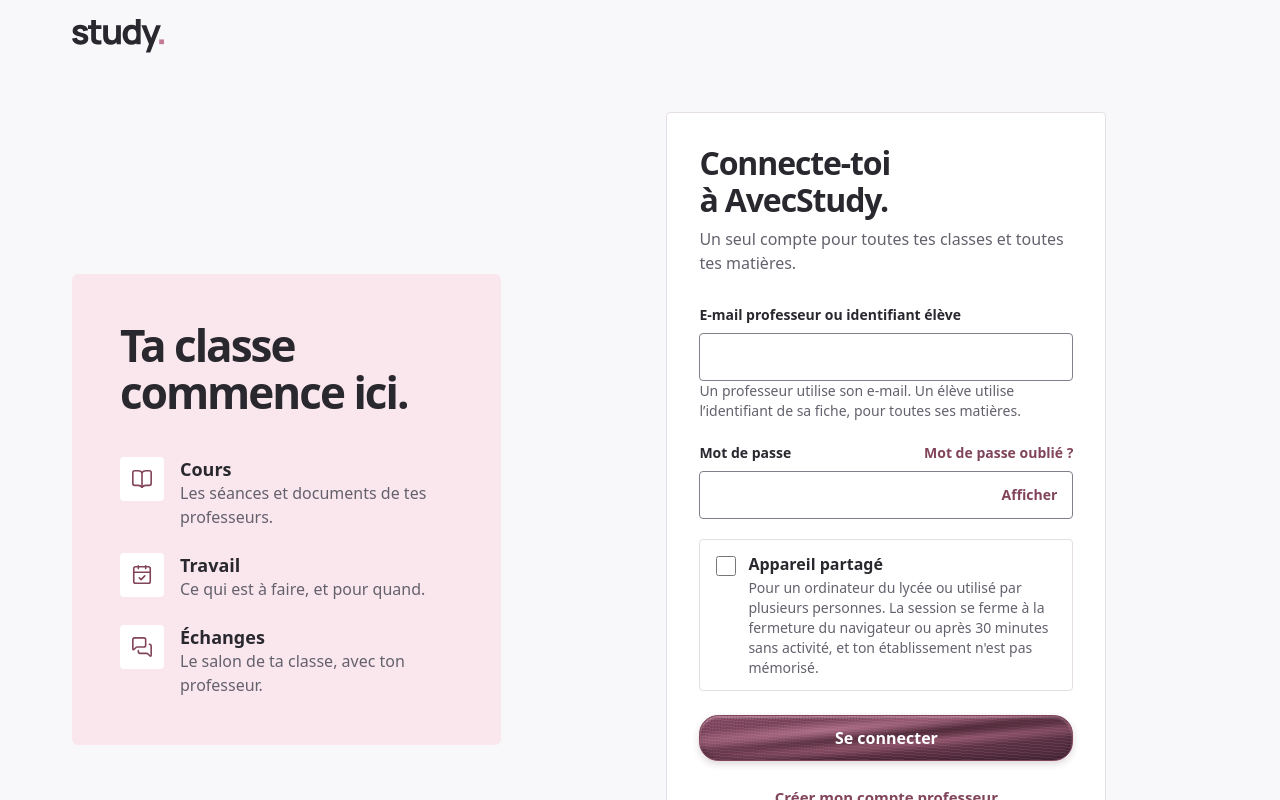
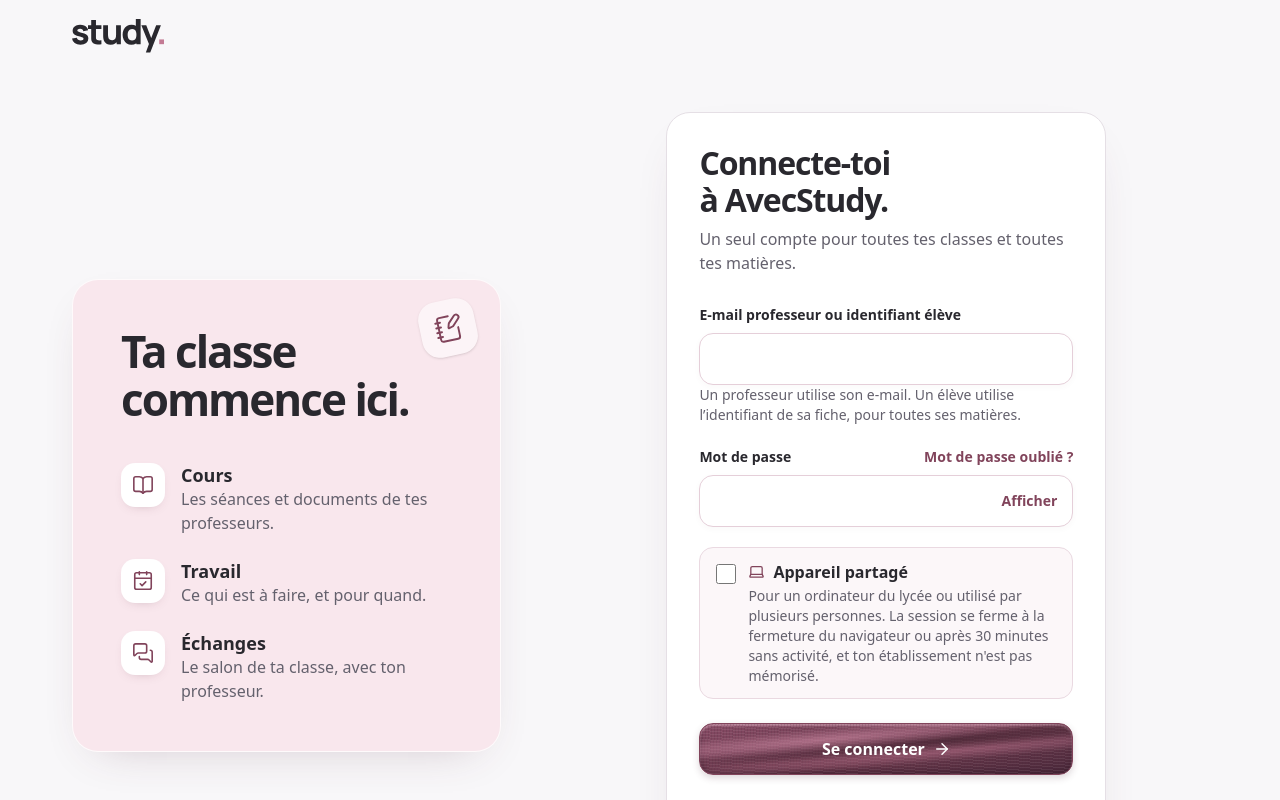
Before and after one commit to rynrzd/STUDY, a Next.js app: page /connexion in a window 1280 px wide. Shown: the top 800 px of the page. Built offline with nearby package versions, Linux system fonts and the light colour scheme; no server answers.

Commit message:
style(connexion): arrondir et adoucir la connexion scolaire (#47)

```diff
--- a/src/app/connexion/page.tsx
+++ b/src/app/connexion/page.tsx
@@ -50,7 +50,7 @@ export default async function PageConnexion({
     }
     if (utilisable) {
       return (
-        <CadreConnexion titre="Changer de compte" sousTitre="Une session est déjà ouverte dans ce navigateur.">
+        <CadreConnexion ambianceScolaire titre="Changer de compte" sousTitre="Une session est déjà ouverte dans ce navigateur.">
           <div className="rounded-[4px] border border-[color:var(--color-bordure)] p-4">
             <p className="m-0 text-[0.875rem] text-[color:var(--color-encre-faible)]">Session ouverte</p>
             <p className="m-0 mt-0.5 font-semibold">
@@ -78,7 +78,7 @@ export default async function PageConnexion({
 
   if (!historique) {
     return (
-      <CadreConnexion titre="Connecte-toi à AvecStudy." sousTitre="Un seul compte pour toutes tes classes et toutes tes matières.">
+      <CadreConnexion ambianceScolaire titre="Connecte-toi à AvecStudy." sousTitre="Un seul compte pour toutes tes classes et toutes tes matières.">
         {fin ? <NettoyageApresDeconnexion /> : null}
         <Messages motif={p.motif} fin={p.fin} invitation={p.invitation} confirmation={p.confirmation} recuperation={p.recuperation} sessionInutilisable={personne !== null} />
         <FormulaireConnexion mobileDesign direct suite={suite} />
@@ -93,6 +93,7 @@ export default async function PageConnexion({
 
   return (
     <CadreConnexion
+      ambianceScolaire
       etapeMobile={contexte ? 2 : 1}
       titre={contexte ? "Connecte-toi à Study." : "Quel est ton établissement ?"}
       sousTitre={contexte ? undefined : "Étape 1 sur 2 — ton identifiant n'existe que dans ton établissement."}
--- a/src/components/site/FormulaireConnexion.tsx
+++ b/src/components/site/FormulaireConnexion.tsx
@@ -3,7 +3,7 @@
 import tissu from "@/components/site/bouton-tissu.module.css";
 import Link from "next/link";
 import m from "@/components/study/connexion/connexion-mobile.module.css";
-import { Loader2 } from "lucide-react";
+import { ArrowRight, Laptop, Loader2 } from "lucide-react";
 import { useActionState, useEffect, useRef, useState } from "react";
 import { useFormStatus } from "react-dom";
 import { seConnecter } from "@/app/connexion/actions";
@@ -212,10 +212,10 @@ export function FormulaireConnexion({ suite = null, code = null, mobileDesign =
           ) : null}
         </div>
 
-        <label className="flex min-h-[48px] cursor-pointer items-start gap-3 rounded-[4px] border border-[color:var(--color-bordure)] px-4 py-3">
+        <label data-connexion-partage className="flex min-h-[48px] cursor-pointer items-start gap-3 rounded-[4px] border border-[color:var(--color-bordure)] px-4 py-3">
           <input type="checkbox" name="postePartage" value="oui" className="mt-1 size-5 shrink-0 accent-[color:var(--color-accent)]" aria-describedby="aide-poste-partage" />
           <span>
-            <span className="block font-semibold"><span className={mobileDesign ? m.desktop : undefined}>Appareil partagé</span>{mobileDesign ? <span className={m.mobile}>J’utilise un appareil partagé</span> : null}</span>
+            <span className="flex items-center gap-2 font-semibold"><Laptop size={17} strokeWidth={1.8} className="shrink-0 text-[color:var(--color-accent)]" aria-hidden="true" /><span><span className={mobileDesign ? m.desktop : undefined}>Appareil partagé</span>{mobileDesign ? <span className={m.mobile}>J’utilise un appareil partagé</span> : null}</span></span>
             <span id="aide-poste-partage" className="aide-champ m-0 mt-0.5">
               <span className={mobileDesign ? m.desktop : undefined}>Pour un ordinateur du lycée ou utilisé par plusieurs personnes. La session se ferme à la fermeture du navigateur
               ou après 30 minutes sans activité, et ton établissement n&apos;est pas mémorisé.</span>
@@ -233,7 +233,7 @@ export function FormulaireConnexion({ suite = null, code = null, mobileDesign =
 function BoutonConnexion() {
   const { pending } = useFormStatus();
   return (
-    <button type="submit" data-testid="connexion-valider" disabled={pending} aria-disabled={pending} className={`${tissu.tissu} mt-6 w-full`}>
+    <button type="submit" data-testid="connexion-valider" disabled={pending} aria-disabled={pending} className={`${tissu.tissu} group mt-6 w-full`}>
       {pending ? (
         <>
           {/* Indicateur simple, sans fausse progression. Le bouton reste désactivé : pas de double envoi. */}
@@ -241,7 +241,7 @@ function BoutonConnexion() {
           Connexion…
         </>
       ) : (
-        "Se connecter"
+        <><span>Se connecter</span><ArrowRight size={18} strokeWidth={2} aria-hidden="true" className="transition-transform duration-200 motion-safe:group-hover:translate-x-1 motion-reduce:transition-none" /></>
       )}
     </button>
   );
--- a/src/components/study/connexion/CadreConnexion.tsx
+++ b/src/components/study/connexion/CadreConnexion.tsx
@@ -1,6 +1,7 @@
 import Link from "next/link";
-import { BookOpen, CalendarCheck, MessagesSquare, School, ArrowLeft, Check, UserRound, Users, ChevronRight } from "lucide-react";
+import { BookOpen, CalendarCheck, MessagesSquare, School, ArrowLeft, Check, UserRound, Users, ChevronRight, NotebookPen } from "lucide-react";
 import m from "./connexion-mobile.module.css";
+import scolaire from "./connexion-scolaire.module.css";
 import { MotSymbole } from "@/components/site/MotSymbole";
 import { ConteneurEffets } from "@/components/study/ConteneurEffets";
 
@@ -20,9 +21,12 @@ export function CadreConnexion({
   children,
   etapeMobile,
   publicCible = "eleve",
+  ambianceScolaire = false,
 }: {
   etapeMobile?: 1 | 2;
   publicCible?: "eleve" | "professeur";
+  /** Uniquement pour /connexion : amélioration visuelle sans modifier les autres parcours. */
+  ambianceScolaire?: boolean;
   titre: string;
   sousTitre?: React.ReactNode;
   children: React.ReactNode;
@@ -41,7 +45,7 @@ export function CadreConnexion({
   ];
   return (
     <ConteneurEffets>
-      <div className={`sans-debordement min-h-dvh bg-[color:var(--color-fond)] ${etapeMobile ? m.root : ""}`} data-etape={etapeMobile}>
+      <div className={`sans-debordement min-h-dvh bg-[color:var(--color-fond)] ${etapeMobile ? m.root : ""} ${ambianceScolaire ? scolaire.scolaire : ""}`} data-etape={etapeMobile}>
         <header className="mx-auto flex h-16 w-full max-w-[1200px] items-center px-5 sm:px-8 lg:h-[72px]">
           <Link href="/" aria-label="AvecStudy, retour au site" className="inline-flex min-h-[44px] items-center text-[color:var(--color-encre)]">
             <MotSymbole titre="Study" className="block h-auto w-[80px] lg:w-[92px]" />
@@ -52,12 +56,13 @@ export function CadreConnexion({
           {etapeMobile ? <Link href="/" className={m.back}><ArrowLeft size={16} aria-hidden="true" /> Retour au site</Link> : null}
         </header>
         <div className="mx-auto grid w-full max-w-[1200px] gap-10 px-5 pb-[max(40px,env(safe-area-inset-bottom))] sm:px-8 lg:grid-cols-[2fr_3fr] lg:items-center lg:gap-16 lg:py-10">
-          <aside className="hidden rounded-[var(--radius-grand)] bg-[color:var(--color-rose-clair)] p-12 lg:block" aria-label="AvecStudy en bref">
-            <p className="m-0 text-[2.75rem] font-extrabold leading-[1.08] tracking-[-0.045em]">{professeur ? "Tes idées méritent une belle classe." : "Ta classe commence ici."}</p>
-            <ul className="m-0 mt-10 grid list-none gap-6 p-0">
+          <aside className={`relative hidden bg-[color:var(--color-rose-clair)] p-12 lg:block ${ambianceScolaire ? "overflow-hidden rounded-[26px] border border-white/80 shadow-[0_16px_45px_-26px_rgba(91,48,66,0.3)]" : "rounded-[var(--radius-grand)]"}`} aria-label="AvecStudy en bref">
+            {ambianceScolaire ? <span aria-hidden="true" className="absolute right-6 top-5 grid size-14 -rotate-12 place-items-center rounded-[18px] bg-white/55 text-[color:var(--color-accent)] shadow-sm"><NotebookPen size={29} strokeWidth={1.6} /></span> : null}
+            <p className={`relative m-0 text-[2.75rem] font-extrabold leading-[1.08] tracking-[-0.045em] ${ambianceScolaire ? "max-w-[290px]" : ""}`}>{professeur ? "Tes idées méritent une belle classe." : "Ta classe commence ici."}</p>
+            <ul className="relative m-0 mt-10 grid list-none gap-6 p-0">
               {points.map((l) => (
                 <li key={l.titre} className="flex items-start gap-4">
-                  <span className="grid h-11 w-11 shrink-0 place-items-center rounded-[var(--rayon-m)] bg-[color:var(--color-surface)] text-[color:var(--color-accent)]">
+                  <span className={`grid h-11 w-11 shrink-0 place-items-center bg-[color:var(--color-surface)] text-[color:var(--color-accent)] ${ambianceScolaire ? "rounded-[14px] border border-white/90 shadow-[0_4px_12px_-7px_rgba(91,48,66,0.35)]" : "rounded-[var(--rayon-m)]"}`}>
                     <l.icone size={22} strokeWidth={1.75} aria-hidden="true" />
                   </span>
                   <span>
@@ -70,7 +75,7 @@ export function CadreConnexion({
           </aside>
 
           <main id="contenu" className="w-full">
-            <div className="mx-auto w-full max-w-[440px] lg:rounded-[var(--radius-carte)] lg:border lg:border-[color:var(--color-bordure)] lg:bg-[color:var(--color-surface)] lg:p-8">
+            <div className={`mx-auto w-full max-w-[440px] lg:border lg:border-[color:var(--color-bordure)] lg:bg-[color:var(--color-surface)] lg:p-8 ${ambianceScolaire ? "lg:rounded-[24px] lg:border-[#eee1e6] lg:shadow-[0_18px_50px_-28px_rgba(91,48,66,0.24)]" : "lg:rounded-[var(--radius-carte)]"}`}>
               {etapeMobile ? <div className={m.mobile}>
                 <ol className={m.progress} aria-label="Étapes de connexion">
                   <li aria-current={etapeMobile === 1 ? "step" : undefined}><span className={m.active}>{etapeMobile === 2 ? <Check size={16} aria-hidden="true" /> : "1"}</span>Établissement</li>
--- /dev/null
+++ b/src/components/study/connexion/connexion-scolaire.module.css
@@ -0,0 +1,45 @@
+/* Habillage de /connexion uniquement : aucun changement au parcours d'inscription. */
+.scolaire :global(.champ-acces) {
+  min-height: 52px;
+  border: 1px solid #e5cfd9;
+  border-radius: 14px;
+  background: #fff;
+  box-shadow: 0 2px 6px rgb(91 48 66 / 3%);
+  transition: border-color 150ms ease, box-shadow 150ms ease;
+}
+
+.scolaire :global(.champ-acces):focus-visible {
+  border-color: #874b65;
+  outline: 3px solid #f0d8e2;
+  outline-offset: 2px;
+  box-shadow: 0 3px 10px rgb(91 48 66 / 8%);
+}
+
+.scolaire :global(.champ-acces)[aria-invalid="true"] {
+  border-color: var(--color-erreur);
+}
+
+.scolaire :global([data-connexion-partage]) {
+  border-color: #ead9e1;
+  border-radius: 14px;
+  background: #fcf7f9;
+}
+
+.scolaire :global([data-connexion-partage]):focus-within {
+  outline: 2px solid #e5c1d0;
+  outline-offset: 2px;
+}
+
+.scolaire :global([data-testid="connexion-valider"]) {
+  min-height: 52px;
+  border-radius: 14px;
+  font-size: 1rem;
+  font-weight: 750;
+}
+
+@media (max-width: 767px) {
+  .scolaire :global(.champ-acces) {
+    border-color: #e5cfd9;
+    border-radius: 14px;
+  }
+}
```
